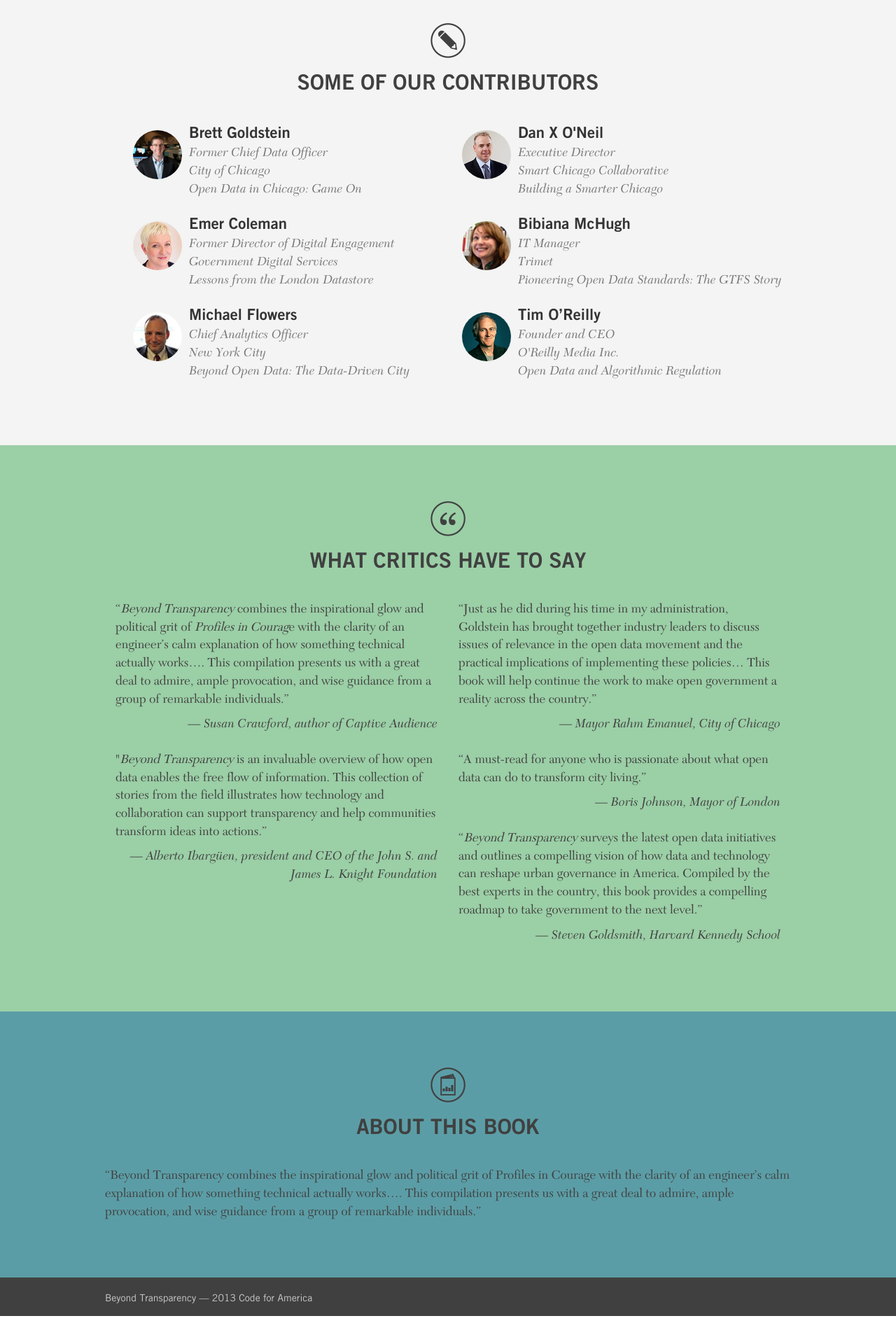
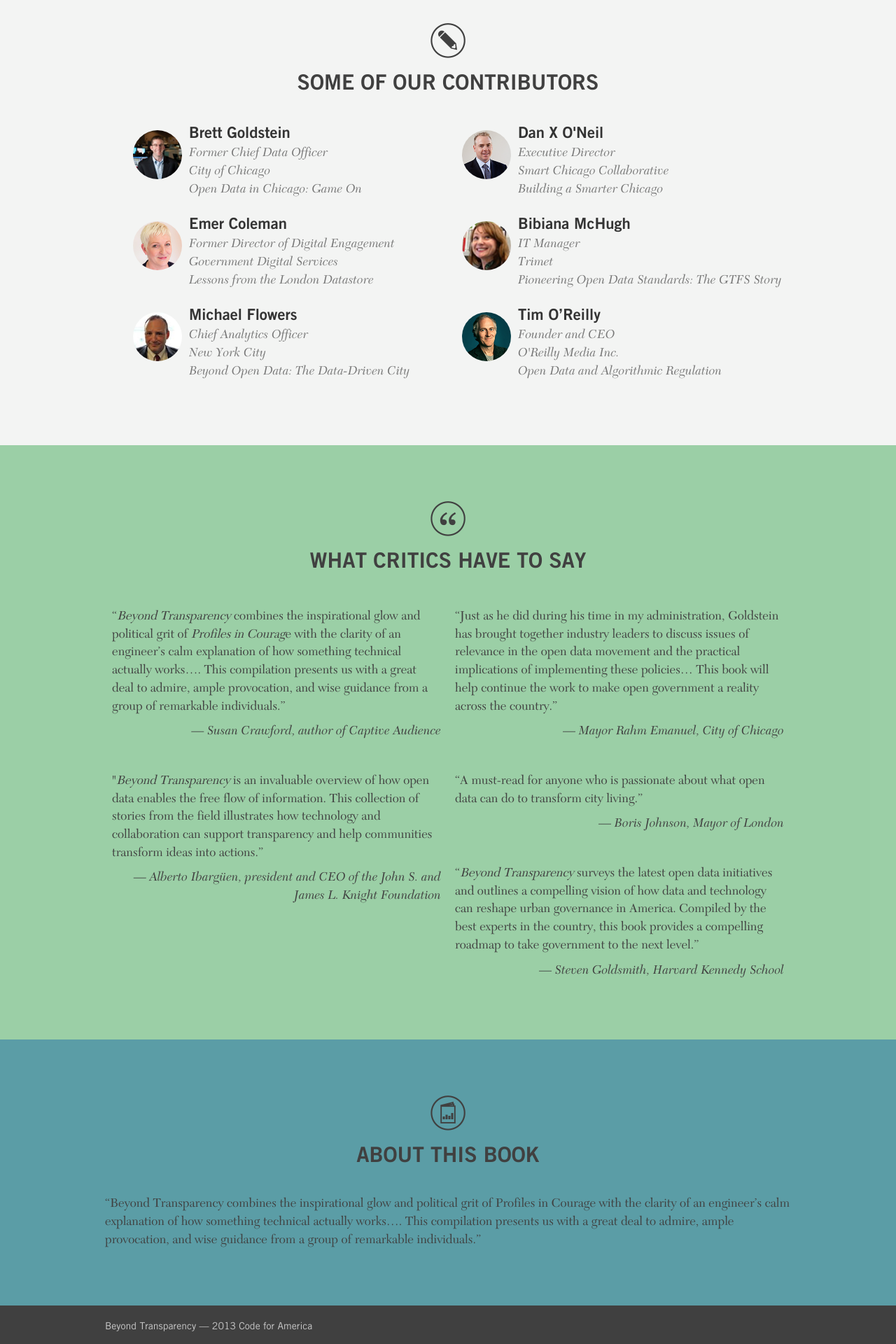
Before and after one commit to codeforamerica/beyondtransparency, a Jekyll site: the page built from index.html, in a window 1280 px wide. Shown: the part 1047-2967 px from the top of the page at 70% size. Built offline with Jekyll 4.4.1, drawn with Linux system fonts in a browser that asks for light colours; nearby versions of some CDN libraries; some web fonts are replaced; library files that are not in the unit come from our copies; Markdown is read by kramdown in place of the engine named in the settings; before the commit the page ends 2927 px from its top, so only the background shows below that.

Commit message:
Gave the quotes in the critics section more breathing room

```diff
--- a/css/main.css
+++ b/css/main.css
@@ -272,6 +272,10 @@
 div.critics{
   background:#9bcfa6;
   color:#404040;
+  padding-bottom: 50px;
+}
+div.critics .quote {
+  padding: 10px;
 }
 div.critics .attribution{
   text-align:right;
```
